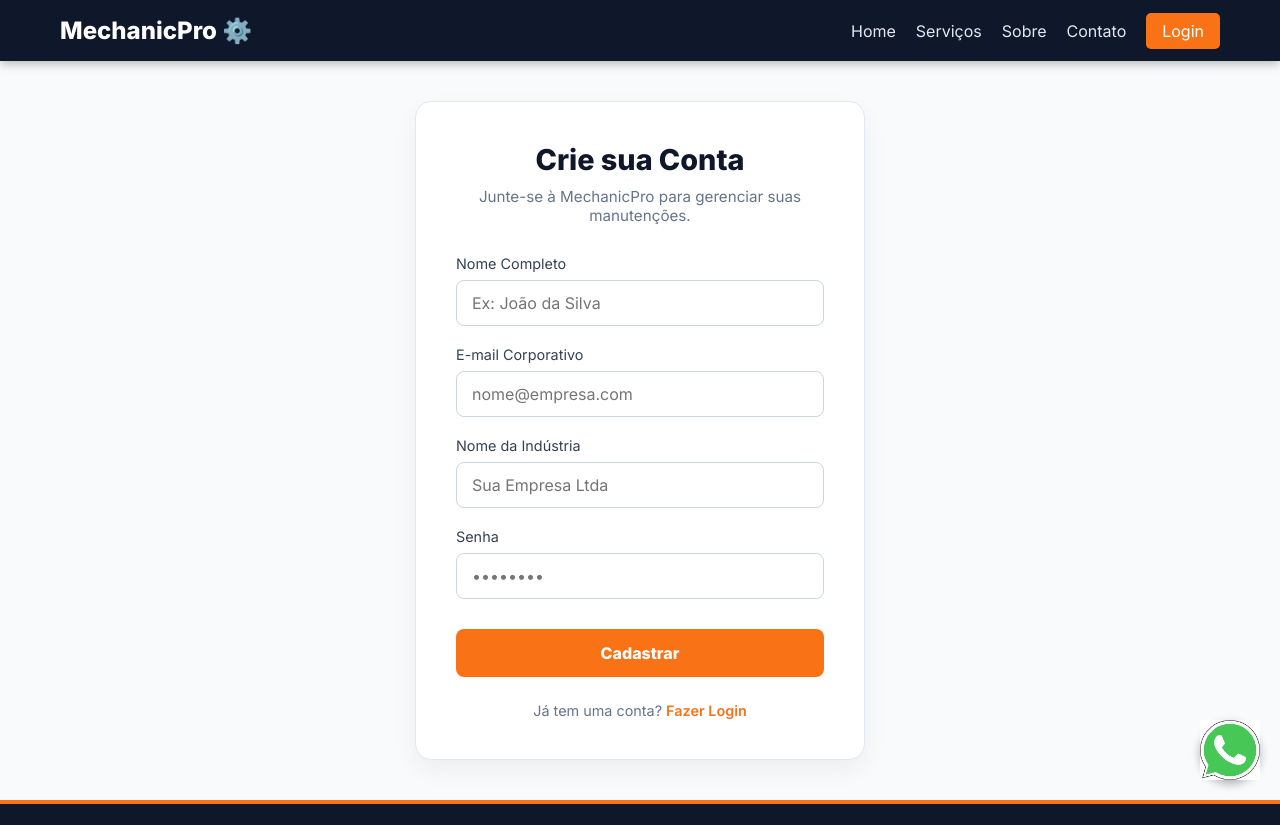
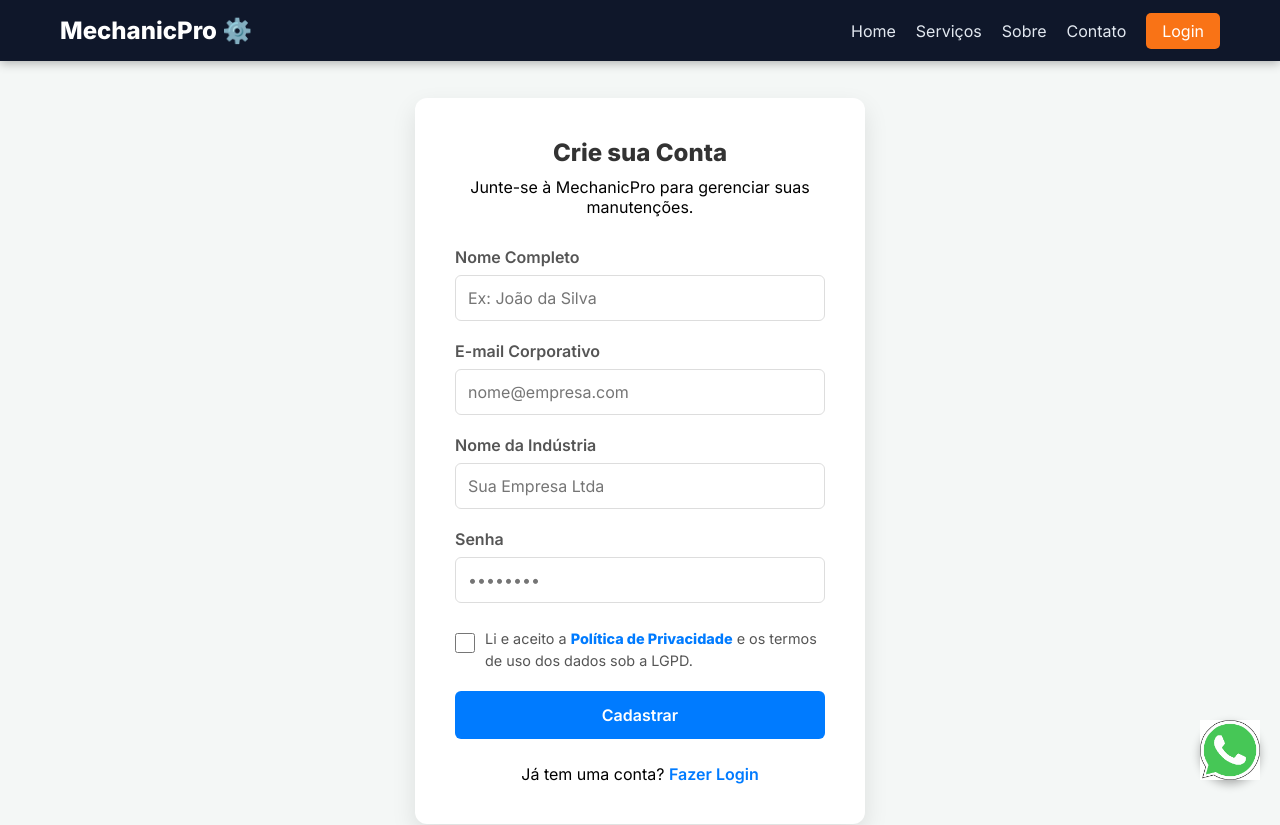
Before and after one commit to ovandersongabriel-hue/engenharia-mecanica-final, an Angular app: page /cadastro in a window 1280 px wide. Shown: the top 825 px of the page. Built offline with nearby package versions, Linux system fonts and the light colour scheme.

Commit message:
Configura login como tela inicial e adiciona LGPD no cadastro

```diff
--- a/angular.json
+++ b/angular.json
@@ -2,7 +2,8 @@
   "$schema": "./node_modules/@angular/cli/lib/config/schema.json",
   "version": 1,
   "cli": {
-    "packageManager": "npm"
+    "packageManager": "npm",
+    "analytics": false
   },
   "newProjectRoot": "projects",
   "projects": {
--- a/src/app/app.routes.ts
+++ b/src/app/app.routes.ts
@@ -7,7 +7,7 @@
 import { LoginComponent } from './login/login';
 
 export const routes: Routes = [
-  { path: '', redirectTo: 'home', pathMatch: 'full' },
+  { path: '', redirectTo: 'login', pathMatch: 'full' },
   { path: 'home', component: HomeComponent },
   { path: 'servicos', component: ServicosComponent },
   { path: 'contato', component: ContatoComponent },
--- a/src/app/cadastro/cadastro.css
+++ b/src/app/cadastro/cadastro.css
@@ -1,20 +1,22 @@
 .auth-section {
-  background-color: #f8fafc;
-  min-height: 80vh;
   display: flex;
+  justify-content: center;
   align-items: center;
-  justify-content: center;
-  padding: 40px 20px;
+  min-height: 100vh;
+  background-color: #f4f7f6;
+  padding: 20px;
+}
+
+.auth-container {
+  width: 100%;
+  max-width: 450px;
 }
 
 .auth-card {
   background: white;
-  width: 100%;
-  max-width: 450px;
   padding: 40px;
-  border-radius: 16px;
-  box-shadow: 0 10px 25px rgba(0,0,0,0.05);
-  border: 1px solid #e2e8f0;
+  border-radius: 12px;
+  box-shadow: 0 10px 25px rgba(0,0,0,0.1);
 }
 
 .auth-header {
@@ -23,87 +25,82 @@
 }
 
 .auth-header h2 {
-  color: #0f172a;
-  font-size: 1.8rem;
+  color: #333;
   margin-bottom: 10px;
 }
 
-.auth-header p {
-  color: #64748b;
-  font-size: 0.95rem;
-}
-
-
 .form-group {
   margin-bottom: 20px;
+  display: flex;
+  flex-direction: column;
 }
 
 .form-group label {
-  display: block;
   margin-bottom: 8px;
-  color: #334155;
-  font-weight: 500;
-  font-size: 0.9rem;
+  font-weight: 600;
+  color: #555;
 }
 
 .form-group input {
-  width: 100%;
-  padding: 12px 15px;
-  border: 1px solid #cbd5e1;
-  border-radius: 8px;
+  padding: 12px;
+  border: 1px solid #ddd;
+  border-radius: 6px;
   font-size: 1rem;
-  transition: border-color 0.3s;
-  box-sizing: border-box;
 }
 
-.form-group input:focus {
-  outline: none;
-  border-color: #f97316;
-  box-shadow: 0 0 0 3px rgba(249, 115, 22, 0.1);
+.form-group-checkbox {
+  display: flex;
+  align-items: flex-start;
+  gap: 12px;
+  margin: 25px 0;
+  text-align: left;
 }
 
+.form-group-checkbox input[type="checkbox"] {
+  width: 20px;
+  height: 20px;
+  cursor: pointer;
+  accent-color: #007bff;
+  margin-top: 2px;
+  flex-shrink: 0;
+}
+
+.form-group-checkbox label {
+  font-size: 0.85rem;
+  color: #666;
+  line-height: 1.5;
+  cursor: pointer;
+  user-select: none;
+}
+
+.form-group-checkbox label strong {
+  color: #007bff;
+}
 
 .btn-full {
   width: 100%;
-  background-color: #f97316;
+  padding: 14px;
+  background-color: #007bff;
   color: white;
-  padding: 14px;
   border: none;
-  border-radius: 8px;
+  border-radius: 6px;
   font-size: 1rem;
-  font-weight: bold;
+  font-weight: 600;
   cursor: pointer;
   transition: background 0.3s;
-  margin-top: 10px;
 }
 
 .btn-full:hover {
-  background-color: #ea580c;
+  background-color: #0056b3;
 }
 
 .auth-footer {
   text-align: center;
   margin-top: 25px;
-  font-size: 0.9rem;
-  color: #64748b;
 }
 
 .auth-footer a {
-  color: #f97316;
+  color: #007bff;
+  text-decoration: none;
   font-weight: 600;
-  text-decoration: none;
 }
-
-.auth-footer a:hover {
-  text-decoration: underline;
-}
-
-
-.fade-in {
-  animation: slideUp 0.5s ease-out;
-}
-
-@keyframes slideUp {
-  from { opacity: 0; transform: translateY(20px); }
-  to { opacity: 1; transform: translateY(0); }
-}
--- a/src/app/cadastro/cadastro.html
+++ b/src/app/cadastro/cadastro.html
@@ -29,6 +29,13 @@
           <input type="password" id="senha" placeholder="••••••••" required>
         </div>
 
+        <div class="form-group-checkbox" style="margin-bottom: 20px; display: flex; align-items: flex-start; gap: 10px;">
+          <input type="checkbox" id="lgpd" required style="margin-top: 5px;">
+          <label for="lgpd" style="font-size: 0.9rem; color: #555;">
+            Li e aceito a <strong>Política de Privacidade</strong> e os termos de uso dos dados sob a LGPD.
+          </label>
+        </div>
+
         <button type="submit" class="btn-full">Cadastrar</button>
       </form>
 
--- a/src/app/cadastro/cadastro.ts
+++ b/src/app/cadastro/cadastro.ts
@@ -13,6 +13,15 @@
 
   onSubmit(event: Event) {
     event.preventDefault();
+
+    const form = event.target as HTMLFormElement;
+    const lgpdCheckbox = form.querySelector('#lgpd') as HTMLInputElement;
+
+    if (lgpdCheckbox && !lgpdCheckbox.checked) {
+      alert('Você precisa aceitar os termos da LGPD para prosseguir com o cadastro.');
+      return;
+    }
+
     alert('Solicitação enviada! Em breve entraremos em contato.');
   }
 }
```
Also changed, not shown: 1 other file (tests, documents, lock files or other folders).
